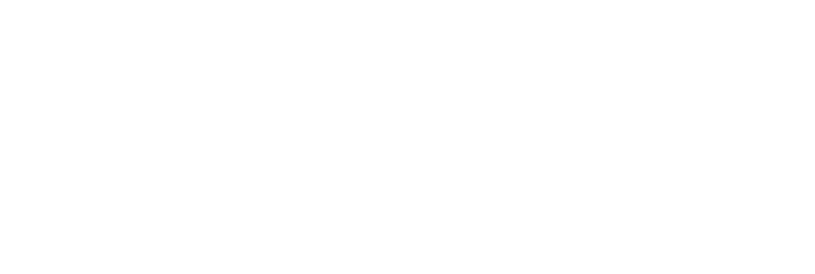
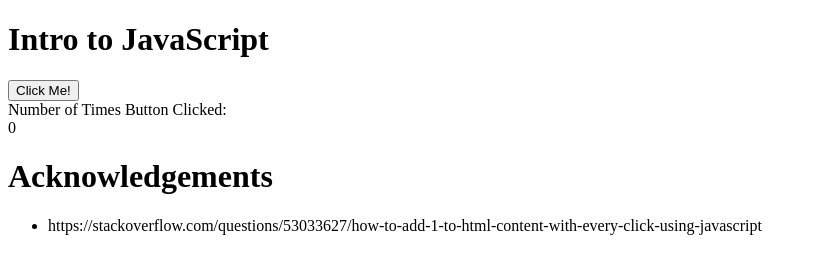
Before and after one commit to DS4200-S23-Class/ic-05-john-anushka-arielle-sanjo, a plain HTML site: page index.html in a window 1280 px wide. Shown: the whole page, without its empty margins (0-815 px from the left). Drawn offline with Linux system fonts and the light colour scheme.

Commit message:
initial commit

```diff
--- a/index.html
+++ b/index.html
@@ -3,12 +3,27 @@
 
 <head>
     <meta charset=utf-8/>
+    <link rel="styleseet" href="style.css">
+    <title>ic-05</title>
+
 </head>
 
+<body>
+    <h1>Intro to JavaScript</h1>
 
-<body>
+    <div>
+        <button type = "button" onclick="buttonClicked()">Click Me!</button>
 
-
+        <div id = "button-div" class = "gen">
+            Number of Times Button Clicked:
+            <div id = "number-div">0</div>
+        </div>
+    </div>
+    <script src="main.js"></script>
+    <h1>Acknowledgements</h1>
+    <ul>
+        <li>https://stackoverflow.com/questions/53033627/how-to-add-1-to-html-content-with-every-click-using-javascript</li>
+    </ul>
 </body>
 
 </html>
--- /dev/null
+++ b/main.js
@@ -0,0 +1,6 @@
+
+function buttonClicked() {
+    let numberDiv = parseInt(document.getElementById("number-div").value);
+    let result = numberDiv += 1;
+    document.getElementById("number-div").value = result;
+}
```
Also changed, not shown: 1 other file.
